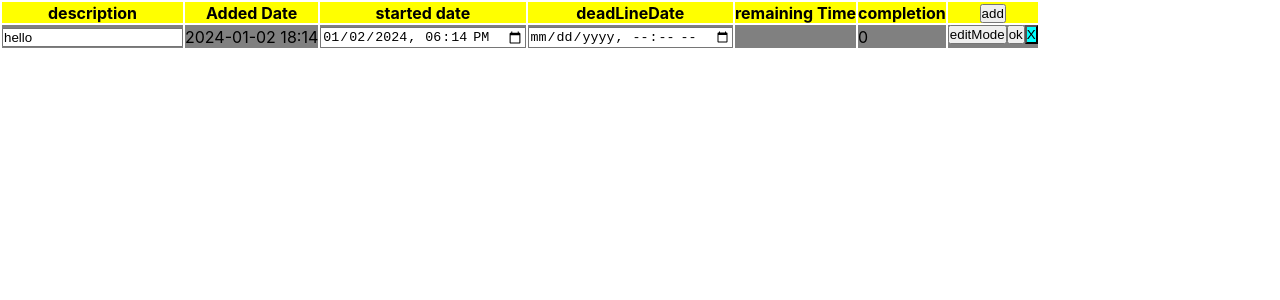
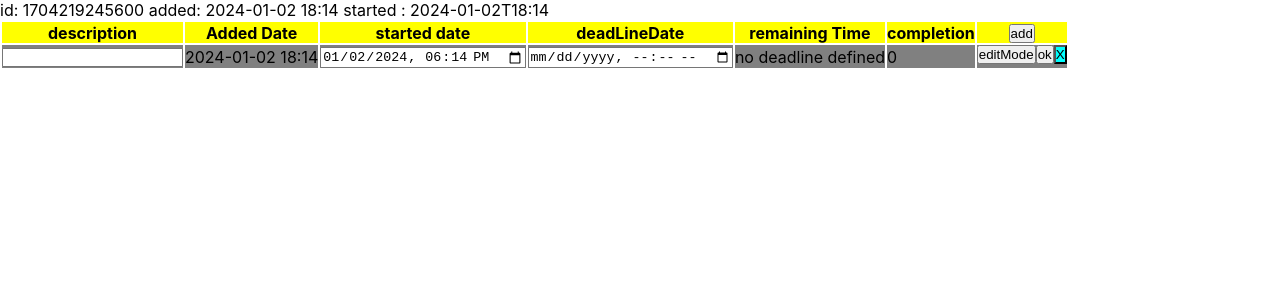
Before and after one commit to RezaAstaraki/todo-list, a React (Create React App) app: page / in a window 1280 px wide. Both pictures are taken after a click on the button "add". Shown: the top 300 px of the page. Built offline with nearby package versions, Linux system fonts and the light colour scheme.

Commit message:
add sort handler and remove handler

```diff
--- a/src/components/Task.js
+++ b/src/components/Task.js
@@ -1,61 +1,96 @@
-import React,{useState} from 'react'
+import React,{useEffect, useState} from 'react'
 import './Task.css'
 
-export default function Task({inputDate}) {
-    const [Task, setTask] = useState({
-        id:'',
-        description:inputDate.description,
-        addedDate:inputDate.addedDate,
-        startDate:inputDate.startDate,
-        deadLineDate:'',
-        remainingTime:'',
-        completion:0,
-        editMode:true,
+export default function Task({ initiateNewTaskData,handleRemoveTask }) {
+
+    const [task, setTask] = useState({
+        id: initiateNewTaskData.id,
+        description: '',
+        addedDate: initiateNewTaskData.addedDate,
+        startDate: initiateNewTaskData.startDate,
+        deadLineDate: '',
+        remainingTime: '',
+        completion: 0,
+        editMode: true,
 
     })
 
 
-    const handleInput = (e,taskKey)=>{
-        const updatedTask = {...Task,[taskKey]: e.target.value}
-        console.log({[taskKey]: e.target.value});
+    useEffect(() => {
+        console.log('rendering Task element ')
+    })
+
+    // calculateRemainingTime
+    const calculateRemainingTime = () => {
+        let remainingTimeStatus = ''
+        if (task.deadLineDate === '') {
+            remainingTimeStatus='no deadline defined '
+        } else {
+            remainingTimeStatus='will calculate'
+        }
+        console.log(remainingTimeStatus)
+        return remainingTimeStatus
+        }
+
+    useEffect(() => {
+
+        setTask({ ...task,remainingTime : calculateRemainingTime()})
+
+    }, [task.deadLineDate])
+
+
+    const handleInput = (e,inputFieldName)=>{
+        const updatedTask = {...task,[inputFieldName]: e.target.value}
+        // console.log({[inputFieldName]: e.target.value});
         setTask(updatedTask)
+    }
+
+    const okButtonHandler = () => {
+        console.log(task.deadLineDate)
+        setTask({ ...task, editMode: false })
+
+
 
     }
+
 
   return (
     <>
         <td>
             <input
-                disabled={!Task.editMode}
-                value={Task.description}
+                disabled={!task.editMode}
+                value={task.description}
                 type='textarea'
                 onChange={e=>handleInput(e,'description')} />
         </td>
-        <td>{Task.addedDate}</td>
+        <td>{task.addedDate}</td>
         <td>
             <input
-                disabled={!Task.editMode}
+                disabled={!task.editMode}
                 type='datetime-local'
-                value={Task.startDate}
+                value={task.startDate}
                 onChange={e=>handleInput(e,'startDate')}/>
         </td>
         <td>
             <input
-                disabled={!Task.editMode}
+                disabled={!task.editMode}
                 type='datetime-local'
-                value={Task.deadLineDate}
+                value={task.deadLineDate}
                 onChange={e=>handleInput(e,'deadLineDate')}/>
         </td>
-        <td></td>
-        <td>{Task.completion}</td>
+        <td>
+              {task.remainingTime}
+        </td>
+        <td>{task.completion}</td>
         <td>
             <button
                 type='button'
-                onClick={()=>setTask({...Task,editMode:true})}>
+                onClick={()=>setTask({...task,editMode:true})}>
                     editMode
             </button>
-            <button type='button' onClick={()=>setTask({...Task,editMode:false})}>ok</button>
-            <button className='close' type='button' onClick={()=>null}>X</button>
+            <button type='button' onClick={()=>okButtonHandler(task.id)}>ok</button>
+              <button className='close' type='button'
+                  onClick={() => handleRemoveTask(task.id)}>X</button>
         </td>
 
     </>
--- a/src/components/TaskManager.js
+++ b/src/components/TaskManager.js
@@ -1,10 +1,8 @@
-import React, { useState } from 'react';
+import React, { useState,useEffect } from 'react';
 import Task from './Task';
 import './TaskManager.css';
 
-function TaskManager() {
-
-    function formatDateTime(date,secondType) {
+export function formatDateTime(date,secondType) {
   const year = date.getUTCFullYear();
   const month = String(date.getUTCMonth() + 1).padStart(2, '0'); // Months are zero-based
   const day = String(date.getUTCDate()).padStart(2, '0');
@@ -16,30 +14,65 @@ function TaskManager() {
   return `${year}-${month}-${day} ${hours}:${minutes}`;
 }
 
+function TaskManager() {
+
   const [taskItems, setTaskItem] = useState([]);
+
+  useEffect(() => {
+    console.log('rendering TaskManager element ')
+    // console.log(taskItems)
+  })
 
   const addNewTask = () => {
     const runTime = new Date();
-    const newTaskData = {
-
+    const initiateNewTaskData = {
         id: Date.now(),
-        description:'hello',
         addedDate:formatDateTime(runTime),
         startDate:formatDateTime(runTime,true),
     }
-    const newTask = <Task
-                        inputDate={newTaskData}
-                        key={taskItems.length} />;
 
-    setTaskItem([...taskItems, newTask]);
+    setTaskItem([...taskItems, initiateNewTaskData]);
   };
 
+
+
+  const handleRemoveTask = (taskID) => {
+    const updateTaskItems =taskItems.filter((task)=>task.id !==taskID)
+    setTaskItem(updateTaskItems)
+  }
+  const [sortType, setSortType] = useState(1)
+  const handleSort = ([by]) => {
+
+    const sortedTaskItems = [...taskItems]
+    sortedTaskItems.sort((a, z) => a.by  < z.by ? sortType: -sortType)
+
+
+    setSortType(preSortType => -1 * preSortType)
+    setTaskItem(sortedTaskItems)
+
+
+
+  }
+
   return (
+    <>
+      <ul>
+
+        {taskItems.map(item => <li key={item.id}>
+                                  <span>id: {item.id} </span>
+                                  <span>added: {item.addedDate} </span>
+                                  <span>started : {item.startDate} </span>
+                                  <span> </span>
+                                </li>)}
+
+      </ul>
     <table>
       <thead>
         <tr className="header-row">
-          <th>description</th>
-          <th>Added Date</th>
+          <th style={{ cursor: 'pointer' }}
+              onClick={() => handleSort('addedDate')}>description</th>
+          <th style={{ cursor: 'pointer' }}
+            onClick={()=>handleSort('description')}>Added Date</th>
           <th>started date</th>
           <th>deadLineDate</th>
           <th>remaining Time</th>
@@ -53,11 +86,14 @@ function TaskManager() {
       </thead>
 
       <tbody>
-        {taskItems.map((task, index) => (
-          <tr key={index}>{task}</tr>
+        {taskItems.map((task) => (
+          <tr key={task.id}>
+            <Task initiateNewTaskData={task} handleRemoveTask={handleRemoveTask}/>
+          </tr>
         ))}
       </tbody>
       </table>
+      </>
   );
 }
 
```
Lines whose indentation alone changed are shown as unchanged.
